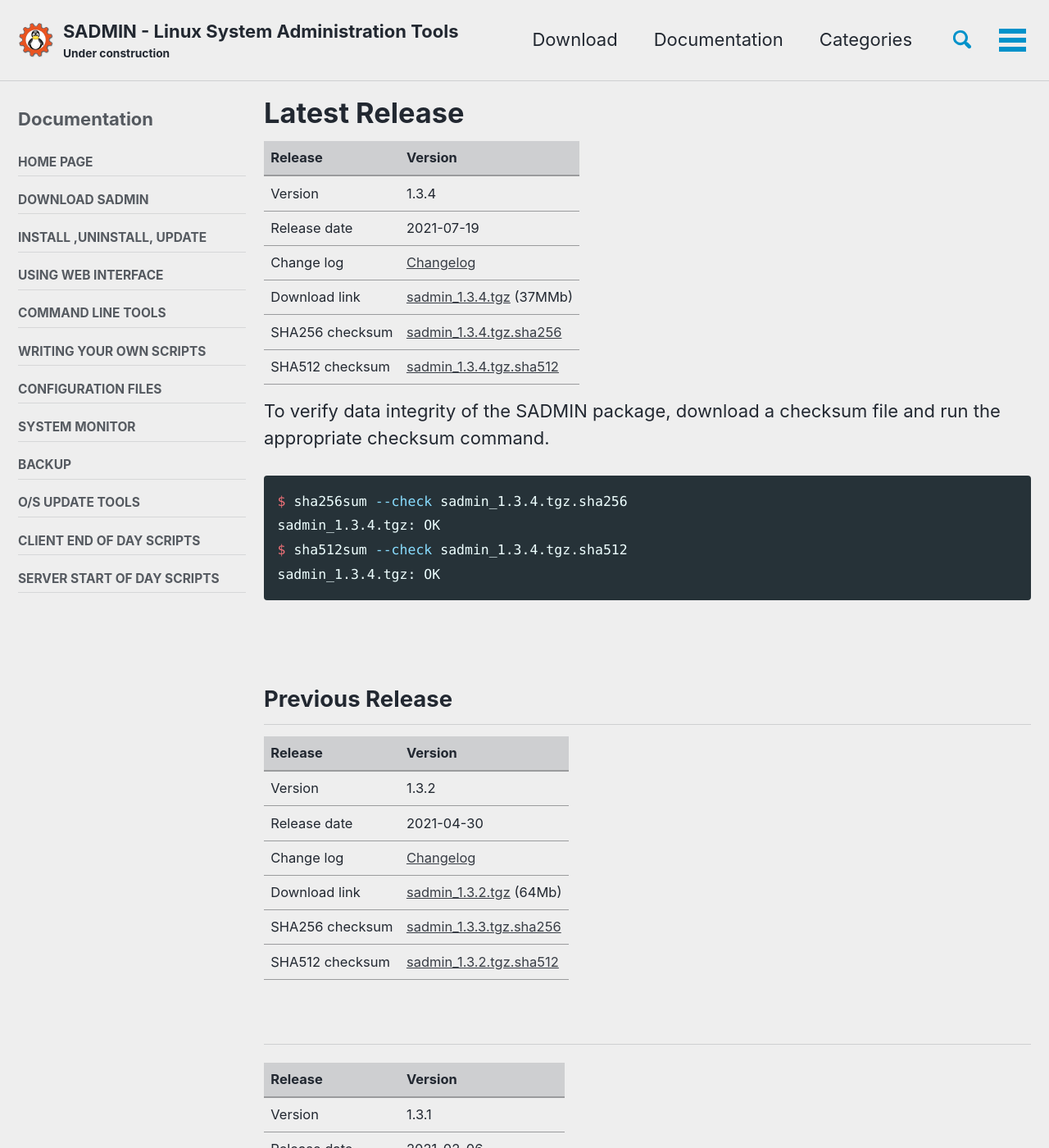
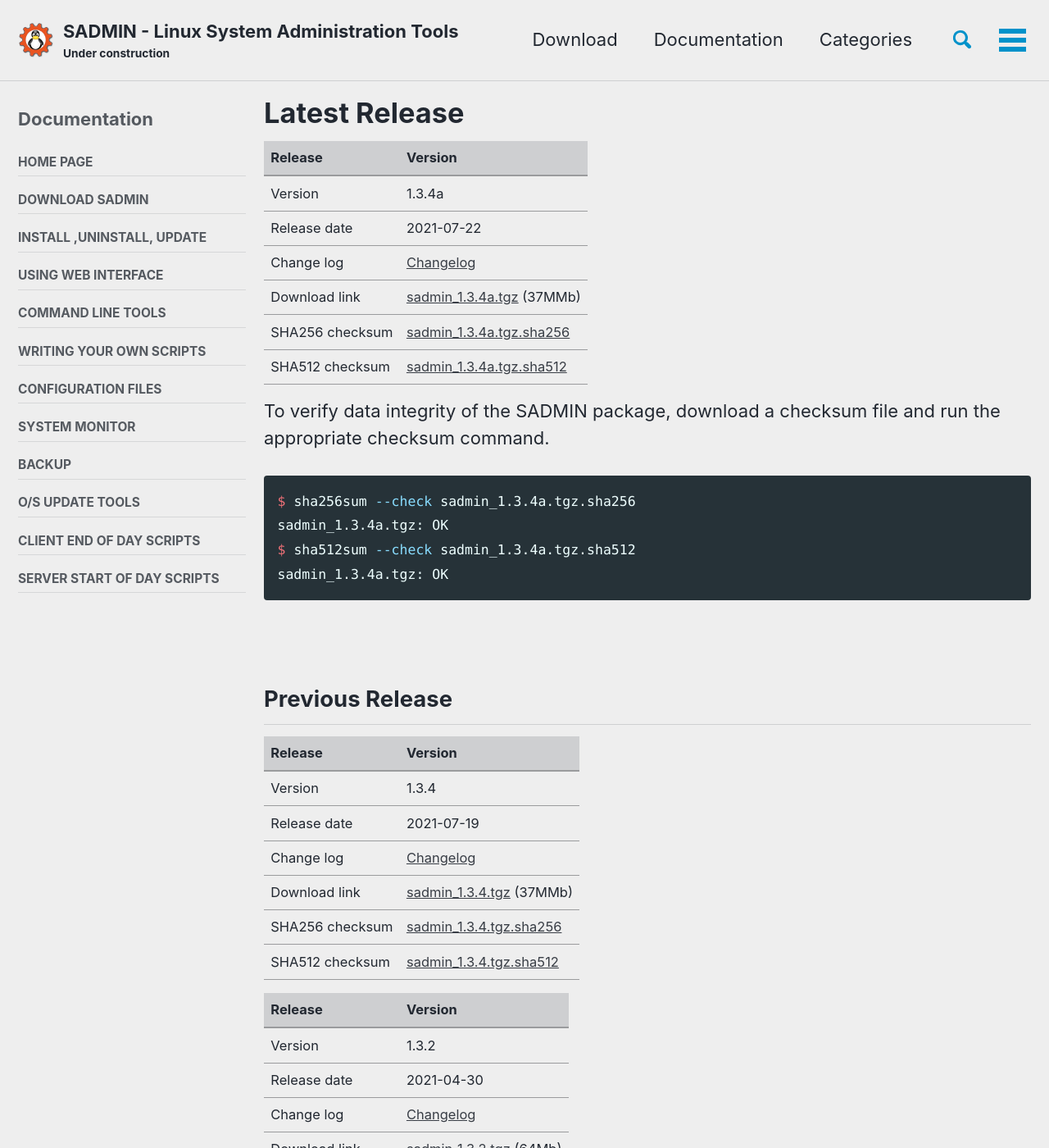
Before and after one commit to jadupl2/jadupl2.github.io, a Jekyll site: the page built from _pages/download.md, in a window 1280 px wide and 1400 px high. Shown: the whole window at 82% size. Built offline with Jekyll 4.4.1, drawn with Linux system fonts in a browser that asks for light colours; cached includes are drawn as plain includes.

````diff
--- a/_pages/download.md
+++ b/_pages/download.md
@@ -1,8 +1,8 @@
 ---
 title:          Latest Release
 desc:           Download SADMIN page
-version:        1.3.2
-updated:        2021-05-05
+version:        1.3.4a
+updated:        2021-07-22
 os:             Linux, Aix, MacOS
 type:           D  # [D]oc [S]=Server only [C]=Client [B]oth
 tags:           [ download ]
@@ -20,6 +20,30 @@ sidebar:
 
 | Release         | Version    |
 | :---            | :---       |
+| Version         | 1.3.4a    |
+| Release date    | 2021-07-22  |
+| Change log      | [Changelog](https://github.com/jadupl2/sadmin/releases/tag/1.3.4a) |
+| Download link   | [sadmin_1.3.4a.tgz](https://github.com/jadupl2/sadmin/releases/download/1.3.4a/sadmin_1.3.4a.tgz) (37MMb) |
+| SHA256 checksum | [sadmin_1.3.4a.tgz.sha256](https://github.com/jadupl2/sadmin/releases/download/1.3.4a/sadmin_1.3.4a.tgz.sha256)|
+| SHA512 checksum | [sadmin_1.3.4a.tgz.sha512](https://github.com/jadupl2/sadmin/releases/download/1.3.4a/sadmin_1.3.4a.tgz.sha512)|
+
+To verify data integrity of the SADMIN package, download a checksum file and run the appropriate
+checksum command.
+```bash
+$ sha256sum --check sadmin_1.3.4a.tgz.sha256
+sadmin_1.3.4a.tgz: OK
+$ sha512sum --check sadmin_1.3.4a.tgz.sha512
+sadmin_1.3.4a.tgz: OK
+```
+
+
+<br>
+
+## Previous Release
+
+
+| Release         | Version    |
+| :---            | :---       |
 | Version         | 1.3.4    |
 | Release date    | 2021-07-19  |
 | Change log      | [Changelog](https://github.com/jadupl2/sadmin/releases/tag/1.3.4) |
@@ -27,19 +51,6 @@ sidebar:
 | SHA256 checksum | [sadmin_1.3.4.tgz.sha256](https://github.com/jadupl2/sadmin/releases/download/1.3.4/sadmin_1.3.4.tgz.sha256)|
 | SHA512 checksum | [sadmin_1.3.4.tgz.sha512](https://github.com/jadupl2/sadmin/releases/download/1.3.4/sadmin_1.3.4.tgz.sha512)|
 
-To verify data integrity of the SADMIN package, download a checksum file and run the appropriate
-checksum command.
-```bash
-$ sha256sum --check sadmin_1.3.4.tgz.sha256
-sadmin_1.3.4.tgz: OK
-$ sha512sum --check sadmin_1.3.4.tgz.sha512
-sadmin_1.3.4.tgz: OK
-```
-
-
-<br>
-
-## Previous Release
 
 | Release | Version |
 | :---| :--- |
````
Also changed, not shown: index.md (+2 -2 lines).
